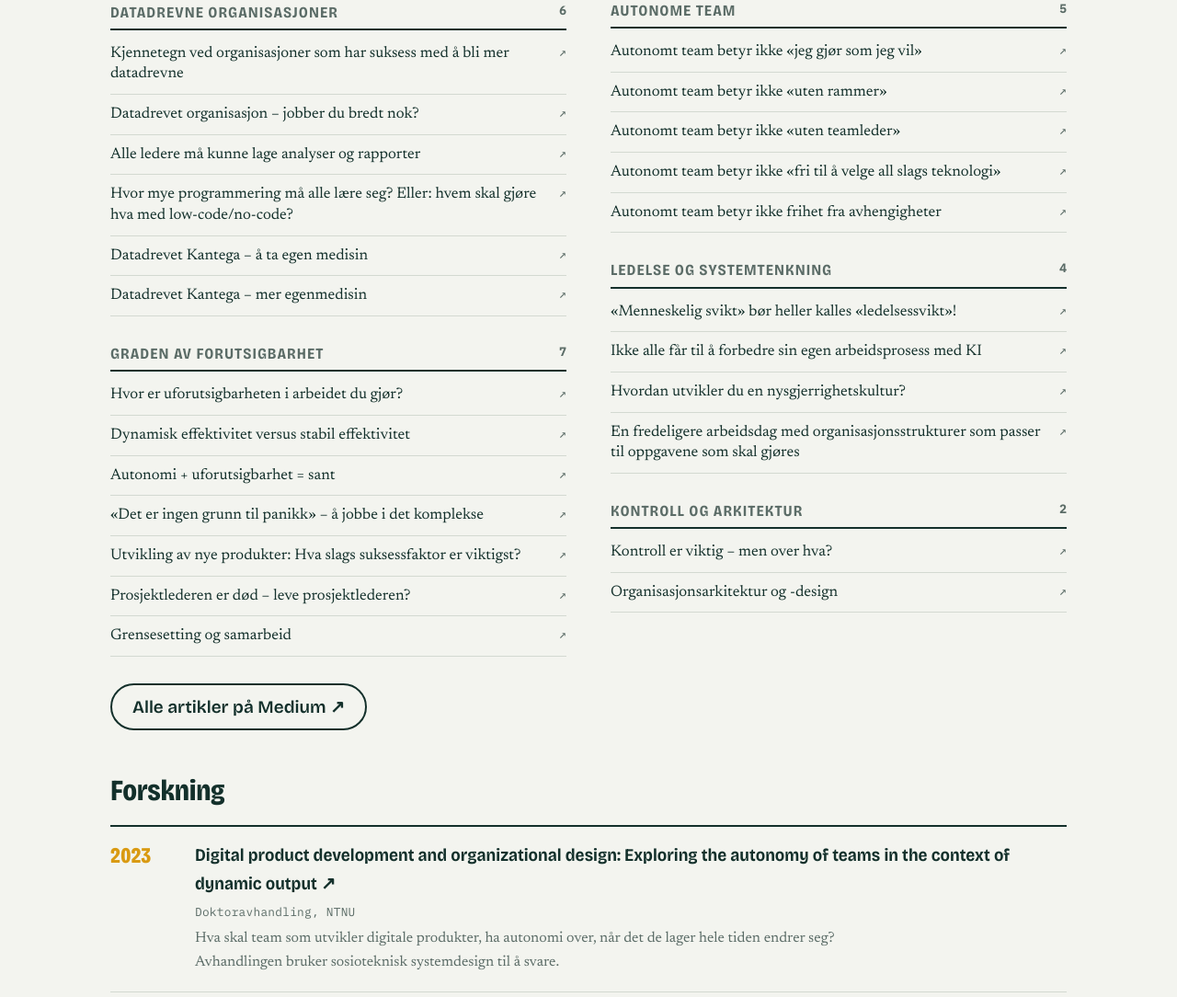
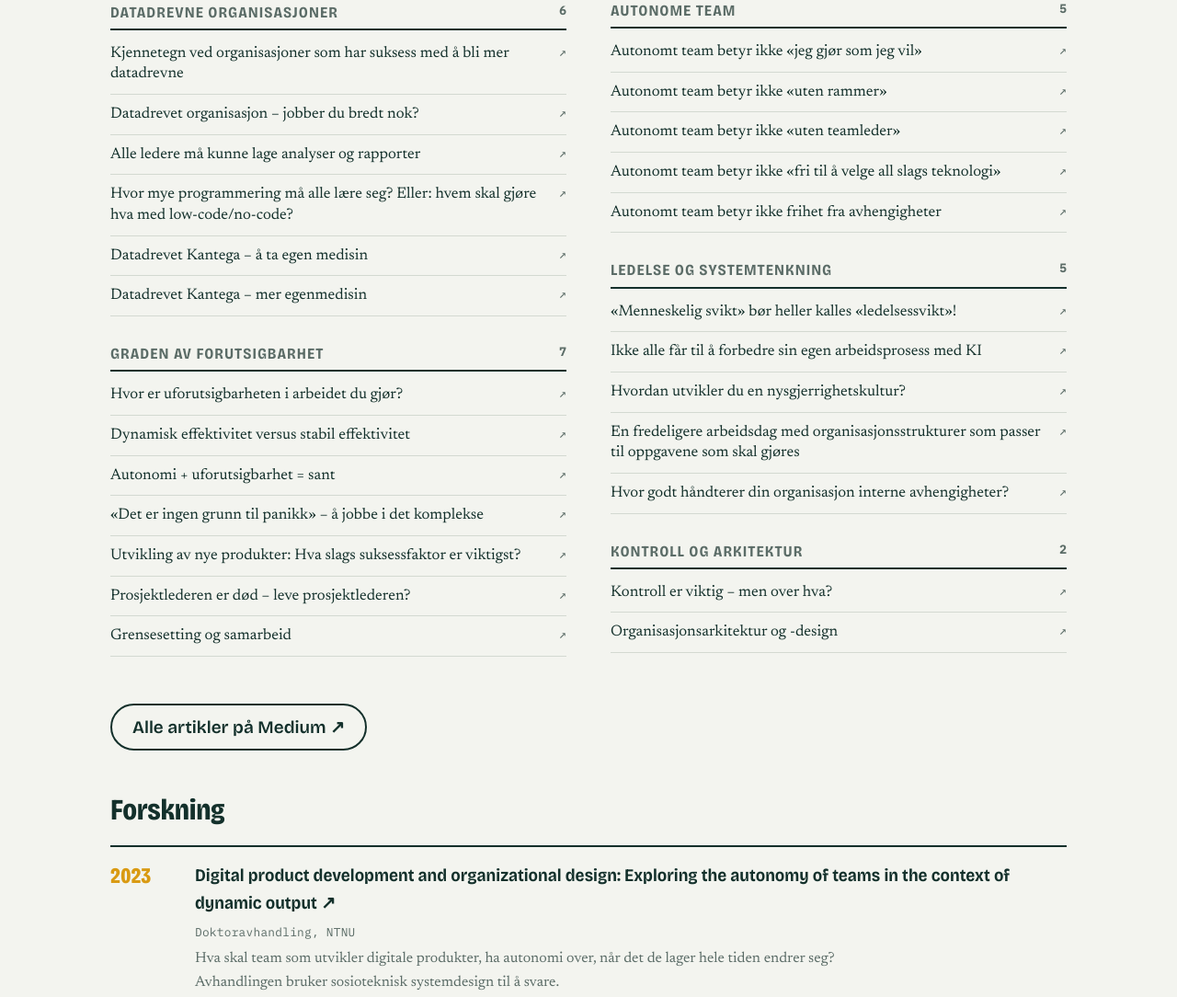
Before and after one commit to wuffa-wuco/website, a plain HTML site: page index.html in a window 1280 px wide. Shown: the part 4999-6083 px from the top of the page at 92% size. Drawn offline with nearby package versions, Linux system fonts and the light colour scheme.

Commit message:
Artikkel om interne avhengigheter under Ledelse og systemtenkning
Co-Authored-By: Claude Opus 5.5 <noreply@anthropic.com>
Claude-Session: https://claude.ai/code/session_01CscwDUidDBN5Loi12XpBb5

```diff
--- a/index.html
+++ b/index.html
@@ -398,7 +398,8 @@ const ARTICLES = [
     ["«Menneskelig svikt» bør heller kalles «ledelsessvikt»!", "https://medium.com/wulffconsultingas/menneskelig-svikt-b%C3%B8r-heller-kalles-ledelsessvikt-e169daa61420"],
     ["Ikke alle får til å forbedre sin egen arbeidsprosess med KI", "https://medium.com/wulffconsultingas/ikke-alle-som-f%C3%A5r-til-%C3%A5-forbedre-sin-egen-arbeidsprosess-med-ki-47d85532af78"],
     ["Hvordan utvikler du en nysgjerrighetskultur?", "https://medium.com/wulffconsultingas/hvordan-utvikler-du-en-nysgjerrighetskultur-4ef29600c685"],
-    ["En fredeligere arbeidsdag med organisasjonsstrukturer som passer til oppgavene som skal gjøres", "https://medium.com/wulffconsultingas/et-fredeligere-arbeidsliv-med-organisasjonsstrukturer-som-passer-til-oppgavene-som-skal-gj%C3%B8res-2fce23daf02b"] ] },
+    ["En fredeligere arbeidsdag med organisasjonsstrukturer som passer til oppgavene som skal gjøres", "https://medium.com/wulffconsultingas/et-fredeligere-arbeidsliv-med-organisasjonsstrukturer-som-passer-til-oppgavene-som-skal-gj%C3%B8res-2fce23daf02b"],
+    ["Hvor godt håndterer din organisasjon interne avhengigheter?", "https://medium.com/wulffconsultingas/hvor-godt-h%C3%A5ndterer-din-organisasjon-interne-avhengigheter-3ed12b9640c3"] ] },
   { theme: "Kontroll og arkitektur", items: [
     ["Kontroll er viktig – men over hva?", "https://medium.com/kantega/kontroll-er-viktig-men-over-hva-af36bae43ee2"],
     ["Organisasjonsarkitektur og -design", "https://medium.com/kantega/organisasjonsarkitektur-og-design-e4297a98784f"] ] }
```
